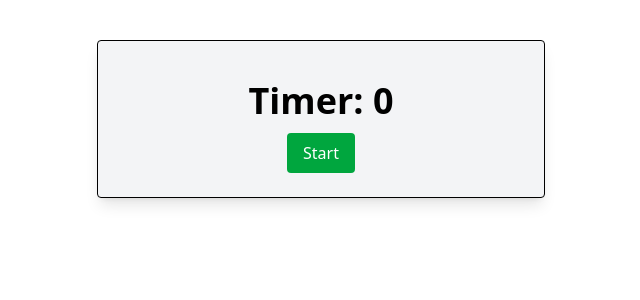
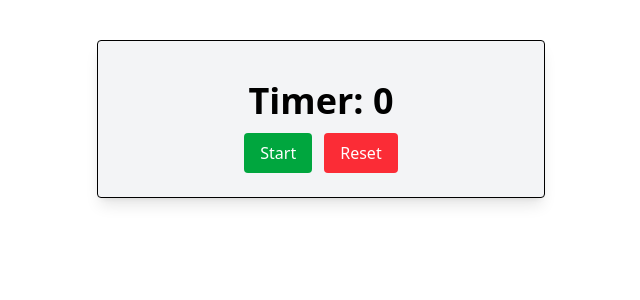
Before and after one commit to nabrach/mini-example-apps, a React (Vite) app in the folder simple-timer/: page / in a window 1280 px wide. Shown: the top 300 px of the page, without its empty margins (319-959 px from the left). Built offline with nearby package versions, Linux system fonts and the light colour scheme.

Commit message:
add reset functionality to timer component

```diff
--- a/simple-timer/src/App.tsx
+++ b/simple-timer/src/App.tsx
@@ -16,6 +16,11 @@ const App = () => {
       setIsRunning(true);
     }
   };
+  const resetTimer = () => {
+    clearInterval(timerRef.current ?? undefined);
+    setIsRunning(false);
+    setTime(0);
+  };
 
   return (
     <div className="max-w-md mx-auto mt-10 p-6 bg-gray-100 border rounded shadow-lg text-center">
@@ -26,6 +31,12 @@ const App = () => {
       >
         {isRunning ? "Stop" : "Start"}
       </button>
+      <button
+        onClick={resetTimer}
+        className="ml-3 bg-red-500 text-white px-4 py-2 rounded hover:bg-red-600"
+      >
+        Reset
+      </button>
     </div>
   );
 };
```
